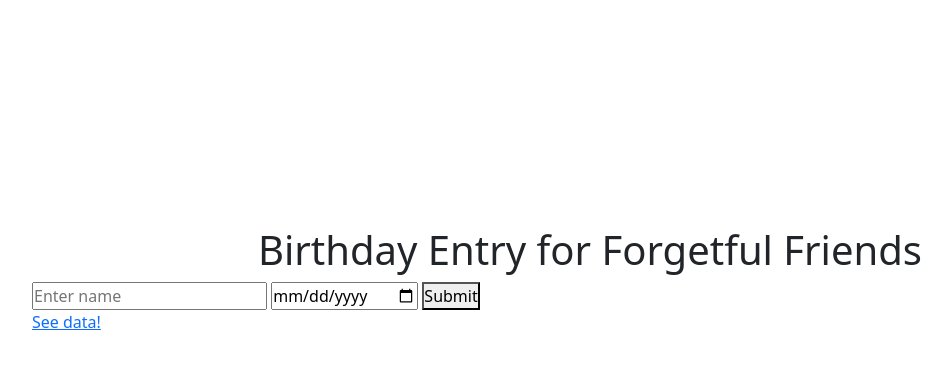
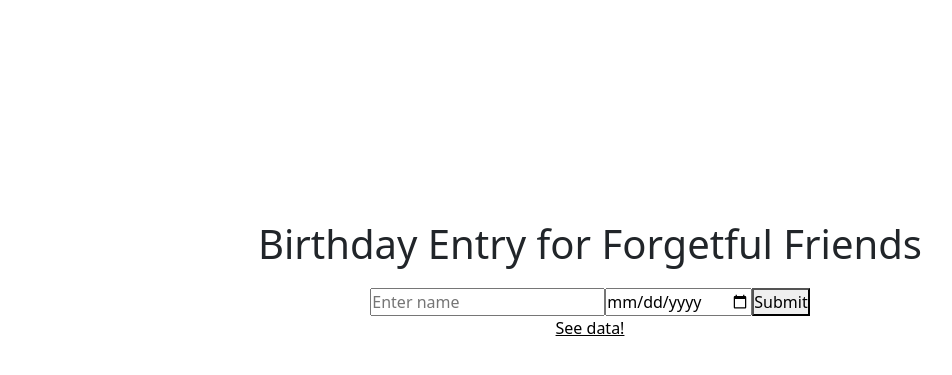
Before and after one commit to ianmat55/bday_tracker, a Flask app: page / in a window 1280 px wide. Shown: the top 375 px of the page, without its empty margins (50-1002 px from the left). Run offline with Flask 2, Linux system fonts and the light colour scheme.

Commit message:
centered html elements

```diff
--- a/static/css/base.css
+++ b/static/css/base.css
@@ -11,3 +11,24 @@ body {
 	flex-direction: column;
 	height: 70vh;
 }
+
+h1 {
+	margin-bottom: 20px !important;
+}
+
+form {
+	display: flex;
+	justify-content: center;
+	align-items: center;
+}
+
+a {
+	display: flex;
+	justify-content: center;
+	align-items: center;
+	color: black !important;
+}
+
+table {
+	margin: auto;
+}
```
